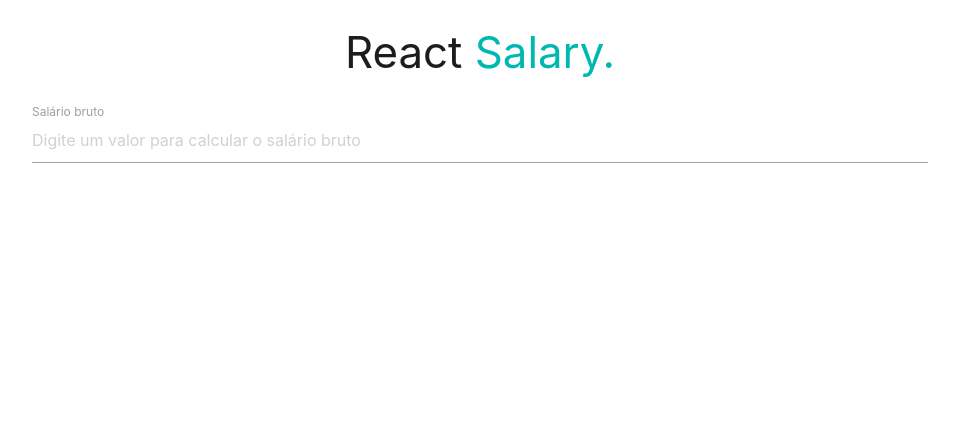
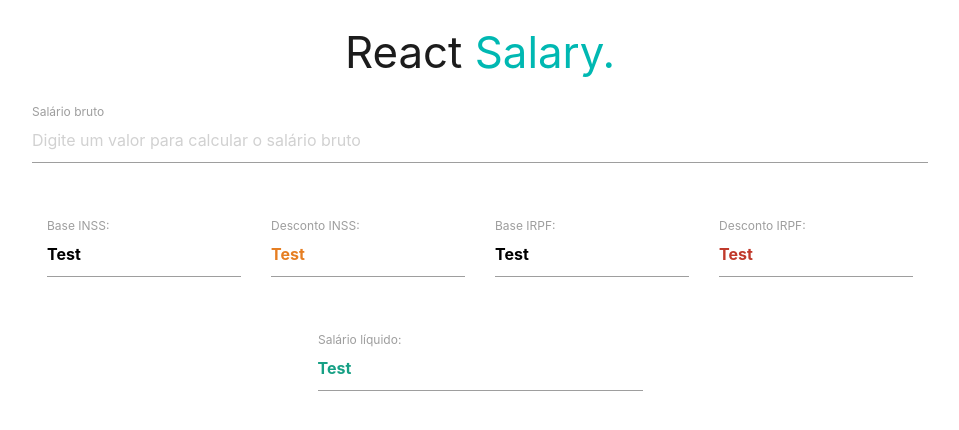
Before and after one commit to joao-pedro213/React-Salary, a React (Create React App) app: page / in a window 1280 px wide. Shown: the top 430 px of the page, without its empty margins (160-1119 px from the left). Built offline with nearby package versions, Linux system fonts and the light colour scheme.

Commit message:
Criando o componente ReadOnlyInput.

```diff
--- a/src/App.js
+++ b/src/App.js
@@ -1,6 +1,7 @@
 import React, { Component } from 'react';
 import Header from './components/header/Header';
 import SalaryInput from './components/salaryInput/SalaryInput';
+import ReadOnlyInput from './components/readOnlyInput/ReadOnlyInput';
 
 export default class App extends Component {
   render() {
@@ -8,7 +9,43 @@
       <div className="container">
         <Header />
         <SalaryInput />
+        <div style={styles.flexRow}>
+          <ReadOnlyInput value={'Test'} inputLabel={'Base INSS:'} />
+          <ReadOnlyInput
+            textColor={'#e67e22'}
+            value={'Test'}
+            inputLabel={'Desconto INSS:'}
+          />
+          <ReadOnlyInput value={'Test'} inputLabel={'Base IRPF:'} />
+          <ReadOnlyInput
+            textColor={'#c0392b'}
+            value={'Test'}
+            inputLabel={'Desconto IRPF:'}
+          />
+        </div>
+        <div style={styles.flexRow}>
+          <ReadOnlyInput
+            textColor={'#16a085'}
+            value={'Test'}
+            inputLabel={'Salário líquido:'}
+          />
+        </div>
       </div>
     );
   }
 }
+
+const styles = {
+  flexRow: {
+    display: 'flex',
+    flexDirection: 'row',
+    alignItems: 'center',
+    justifyContent: 'center',
+  },
+
+  border: {
+    border: 'solid 1px lightgrey',
+    borderRadius: '5px',
+    padding: '10px',
+  },
+};
--- /dev/null
+++ b/src/components/readOnlyInput/ReadOnlyInput.js
@@ -0,0 +1,19 @@
+import React, { Component } from 'react';
+import css from './readOnlyInput.module.css';
+
+export default class ReadOnlyInput extends Component {
+  render() {
+    const { inputLabel, value, textColor } = this.props;
+    return (
+      <div className={`input-field ${css.readOnlyInput}`}>
+        <input
+          style={{ color: textColor, fontWeight: 'bold' }}
+          value={value}
+          type="text"
+          readOnly
+        />
+        <label className={'active'}>{inputLabel}</label>
+      </div>
+    );
+  }
+}
--- /dev/null
+++ b/src/components/readOnlyInput/readOnlyInput.module.css
@@ -0,0 +1,11 @@
+.readOnlyInput {
+  width: 325px;
+  margin-top: 45px;
+  margin-right: 15px;
+  margin-left: 15px;
+}
+.border {
+  border: solid 1px lightgray;
+  border-radius: 5px;
+  padding: 10px;
+}
```
